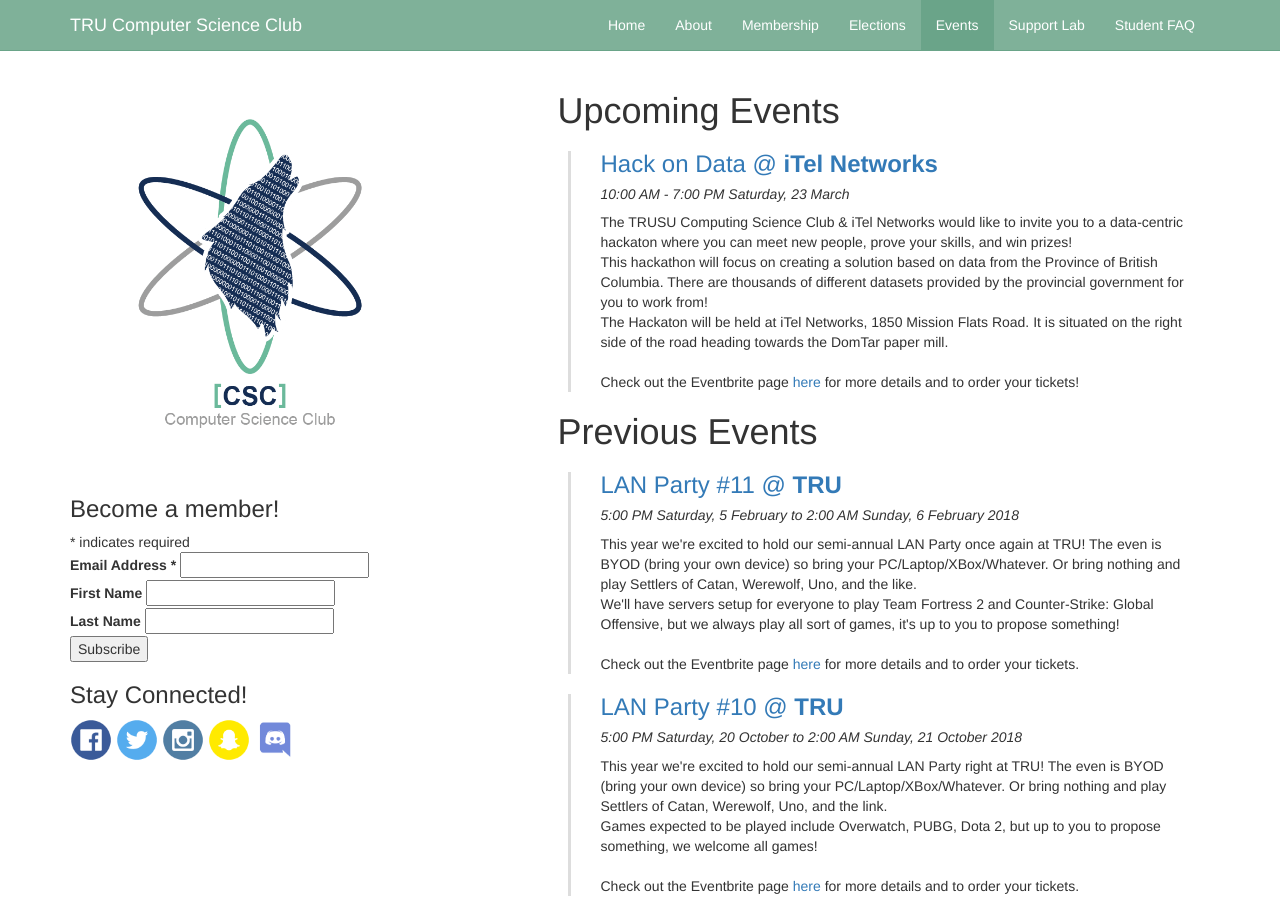
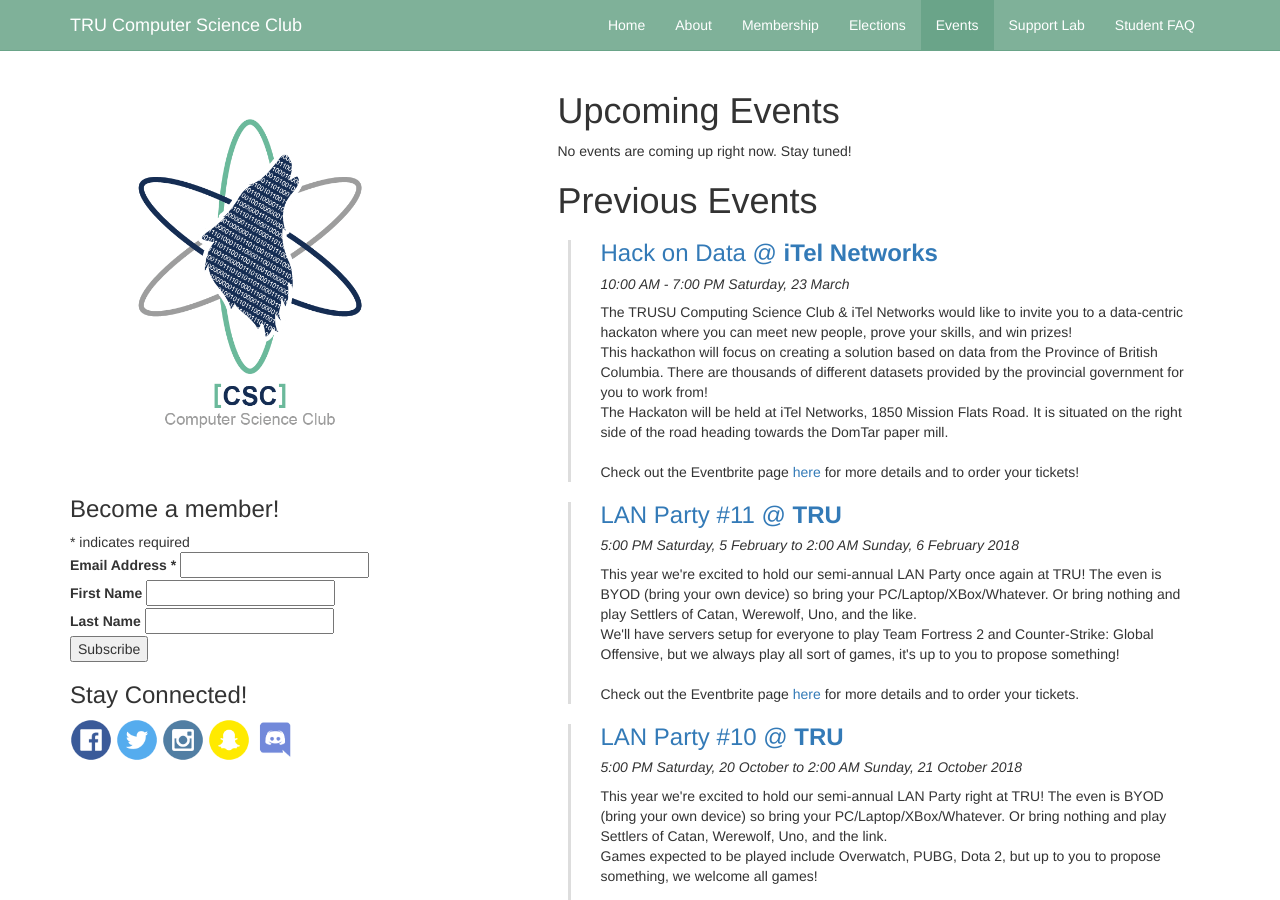
Before and after one commit to trucsclub/trucsclub.github.io, a Jekyll site: the page built from events.html, in a window 1280 px wide and 900 px high. Built offline with Jekyll 4.4.1, drawn with Linux system fonts in a browser that asks for light colours; nearby versions of some CDN libraries; comment, search, counter and statistics services are not loaded.

Commit message:
chore(events.html) Move Hackaton to previous events

```diff
--- a/events.html
+++ b/events.html
@@ -4,6 +4,11 @@ title: Events
 active: events
 ---
 <h1>Upcoming Events</h1>
+<div class="event-list">
+    No events are coming up right now. Stay tuned!
+</div>
+
+<h1>Previous Events</h1>
 <div class="event-list">
     <div class="event">
         <a href="https://hack-on-data.eventbrite.ca/">
@@ -23,10 +28,6 @@ active: events
         Check out the Eventbrite page <a href="https://hack-on-data.eventbrite.ca/">here</a> for more details and to
         order your tickets!
     </div>
-</div>
-
-<h1>Previous Events</h1>
-<div class="event-list">
     <div class="event">
         <a href="https://csclanparty11.eventbrite.ca">
             <h3>LAN Party #11 @ <b>TRU</b></h3>
```
